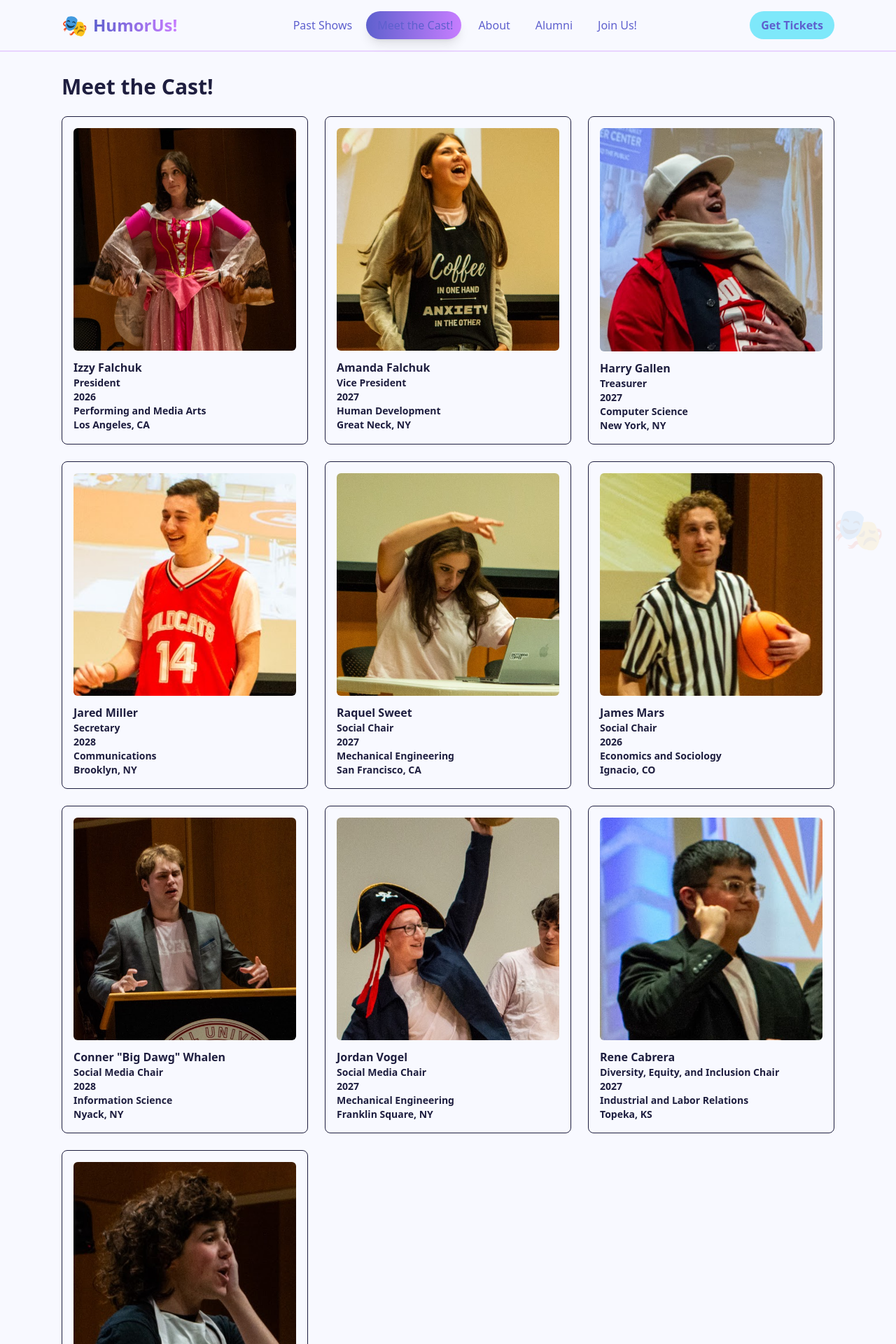
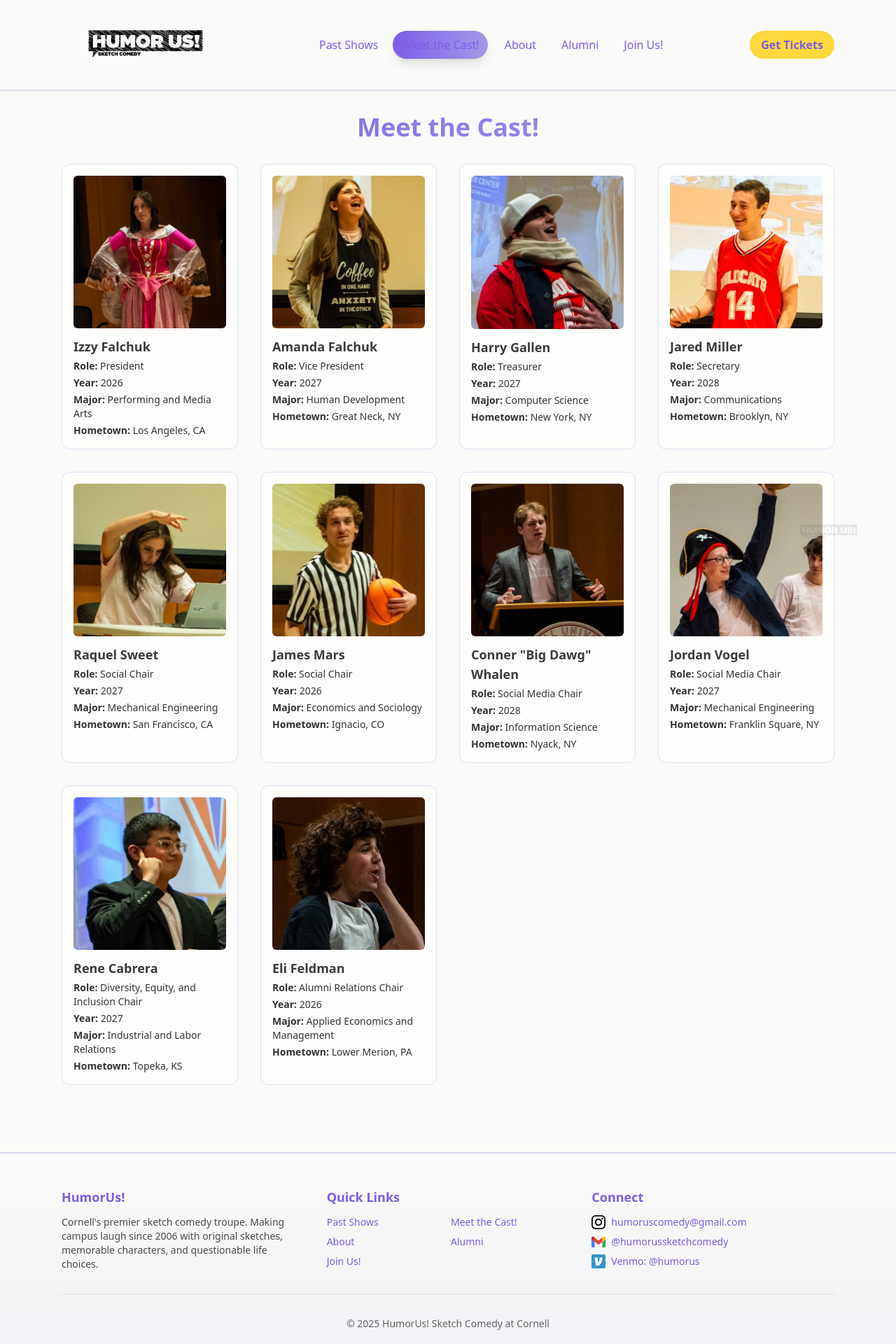
Before and after one commit to hwg2004/Humor-Us-Site, a Next.js app: page /people in a window 1280 px wide. Shown: the top 1920 px of the page at 70% size. Built offline with nearby package versions, Linux system fonts and the light colour scheme.

Commit message:
Added logo and fixed cast

```diff
--- a/app/globals.css
+++ b/app/globals.css
@@ -1,56 +1,81 @@
 @import "tailwindcss";
-/*
-Stage Lights:
+
+/* Softer, more comfortable color scheme */
 :root {
-  --color-bg: #FAFAFA;
-  --color-text: #2D3436;
-  --color-accent: #E63946;
-  --color-accent-dark: #B91C2A;
-  --color-accent-light: #457B9D;
-  --color-highlight: #F1FAEE;
-}
------------------------
-Cosmic Purple Vibe
-:root {
-  --color-bg: #F8F9FF;
-  --color-text: #1E1E3F;
-  --color-accent: #5E60CE;
-  --color-accent-dark: #4C4FB5;
-  --color-accent-light: #C77DFF;
-  --color-highlight: #7EE8FA;
-}
------------------------
-Electric Boogie Vibe
-:root {
-  --color-bg: #FAFAFF;
-  --color-text: #1A1A2E;
-  --color-accent: #FF006E;
-  --color-accent-dark: #CC0056;
-  --color-accent-light: #8338EC;
-  --color-highlight: #FFBE0B;
+  /* Light mode - warmer, softer tones */
+  --color-bg: #FAFAF8;              /* Warm off-white instead of stark white */
+  --color-text: #3A3A3F;            /* Softer dark gray instead of black */
+  --color-accent: #7C5CE6;          /* Softer purple (less saturated) */
+  --color-accent-dark: #5F45B8;     /* Deeper but not harsh */
+  --color-accent-light: #A599E9;    /* Gentle lavender */
+  --color-highlight: #FFD93D;       /* Warmer, less harsh yellow */
+
+  /* Additional soft colors for variety */
+  --color-surface: #FFFFFF;
+  --color-surface-alt: #F7F6F3;
+  --color-border: rgba(124, 92, 230, 0.15);
+  --color-text-muted: #6B6B76;
 }
 
+/* Dark mode - easier on the eyes */
+@media (prefers-color-scheme: dark) {
+  :root {
+    --color-bg: #1A1A1F;            /* Soft dark instead of pure black */
+    --color-text: #E4E4E7;          /* Soft white instead of pure white */
+    --color-accent: #9B85E8;        /* Lighter purple for dark mode */
+    --color-accent-dark: #7C5CE6;
+    --color-accent-light: #B8A9F3;
+    --color-highlight: #FFD93D;     /* Keep yellow consistent */
+
+    --color-surface: #252529;
+    --color-surface-alt: #2A2A30;
+    --color-border: rgba(155, 133, 232, 0.15);
+    --color-text-muted: #A0A0A8;
+  }
+}
+
+/* Alternative Color Schemes - Uncomment one to use */
+
+/* Option 1: Sage & Coral (Very soft and modern) */
+/*
 :root {
-  --color-bg: #F8FFFD;
-  --color-text: #1A3A37;
-  --color-accent: #00B4A6;
-  --color-accent-dark: #008F84;
-  --color-accent-light: #7C3AED;
-  --color-highlight: #FFE66D;
+  --color-bg: #FAF9F6;
+  --color-text: #3A4A3C;
+  --color-accent: #7BA098;
+  --color-accent-dark: #5C8077;
+  --color-accent-light: #A3C4BC;
+  --color-highlight: #F4A261;
 }
 */
+
+/* Option 2: Deep Blue & Amber (Professional but warm) */
+/*
 :root {
-  --color-bg: #F8F9FF;        /* very soft indigo-tinted background */
-  --color-text: #1E1E3F;      /* deep indigo text */
-  --color-accent: #5E60CE;    /* main purple */
-  --color-accent-dark: #4C4FB5;
-  --color-accent-light: #C77DFF; /* lilac highlight */
-  --color-highlight: #7EE8FA; /* fun cyan spark */
+  --color-bg: #F9FAFB;
+  --color-text: #2C3E50;
+  --color-accent: #4A69BD;
+  --color-accent-dark: #3754A5;
+  --color-accent-light: #718FC8;
+  --color-highlight: #FFA502;
 }
+*/
+
+/* Option 3: Dusty Rose & Sage (Very calming) */
+/*
+:root {
+  --color-bg: #FFFCF9;
+  --color-text: #3C3C3C;
+  --color-accent: #B08D8D;
+  --color-accent-dark: #936B6B;
+  --color-accent-light: #CDB5B5;
+  --color-highlight: #9CAF88;
+}
+*/
 
 body {
   background: var(--color-bg);
   color: var(--color-text);
+  transition: background-color 0.3s ease, color 0.3s ease;
 }
 
 a {
@@ -60,7 +85,7 @@ a {
 }
 
 a:hover {
-  color: var(--color-highlight);
+  color: var(--color-accent-dark);
 }
 
 /* Custom animations */
@@ -76,21 +101,36 @@ a:hover {
   }
 }
 
+@keyframes fade-in {
+  from {
+    opacity: 0;
+    transform: translateY(10px);
+  }
+  to {
+    opacity: 1;
+    transform: translateY(0);
+  }
+}
+
 .animate-gradient {
   animation: gradient 6s ease infinite;
+}
+
+.animate-fade-in {
+  animation: fade-in 0.5s ease-out;
 }
 
 .bg-300 {
   background-size: 300% 300%;
 }
 
-/* Pulse animation override for custom colors */
+/* Softer pulse animation */
 @keyframes pulse {
   0%, 100% {
-    opacity: 0.4;
+    opacity: 0.6;
   }
   50% {
-    opacity: 0.2;
+    opacity: 0.3;
   }
 }
 
@@ -99,7 +139,7 @@ html {
   scroll-behavior: smooth;
 }
 
-/* Custom scrollbar styles */
+/* Custom scrollbar styles - softer colors */
 ::-webkit-scrollbar {
   width: 12px;
 }
@@ -111,28 +151,19 @@ html {
 ::-webkit-scrollbar-thumb {
   background: var(--color-accent-light);
   border-radius: 6px;
+  opacity: 0.6;
 }
 
 ::-webkit-scrollbar-thumb:hover {
   background: var(--color-accent);
+  opacity: 0.8;
 }
 
-/* Focus styles for accessibility */
+/* Focus styles for accessibility - softer */
 *:focus-visible {
   outline: 2px solid var(--color-accent);
-  outline-offset: 2px;
-}
-
-/* Dark mode support */
-@media (prefers-color-scheme: dark) {
-  :root {
-    --color-bg: #0A0A0F;
-    --color-text: #F8F8FB;
-    --color-accent: #8B5CF6;
-    --color-accent-dark: #6C3BF5;
-    --color-accent-light: #A78BFA;
-    --color-highlight: #FBBF24;
-  }
+  outline-offset: 3px;
+  border-radius: 4px;
 }
 
 /* Utility classes */
@@ -142,10 +173,25 @@ html {
 
 .hover-lift:hover {
   transform: translateY(-4px);
-  box-shadow: 0 10px 30px rgba(108, 59, 245, 0.2);
+  box-shadow: 0 10px 30px rgba(124, 92, 230, 0.15);
 }
 
-/* Loading animation for future use */
+/* Softer shadows throughout */
+.shadow-soft {
+  box-shadow: 0 4px 20px rgba(0, 0, 0, 0.06);
+}
+
+.shadow-soft-lg {
+  box-shadow: 0 10px 40px rgba(0, 0, 0, 0.08);
+}
+
+/* Backdrop blur support */
+.backdrop-blur-soft {
+  backdrop-filter: blur(8px);
+  -webkit-backdrop-filter: blur(8px);
+}
+
+/* Loading animation */
 @keyframes spin {
   from {
     transform: rotate(0deg);
@@ -158,3 +204,8 @@ html {
 .animate-spin-slow {
   animation: spin 3s linear infinite;
 }
+
+/* Smooth transitions for theme changes */
+* {
+  transition: background-color 0.2s ease, border-color 0.2s ease;
+}
--- a/app/join/page.tsx
+++ b/app/join/page.tsx
@@ -38,7 +38,7 @@ export default function JoinPage() {
       <div className="space-y-6">
         <h2 className="text-2xl font-bold">Auditions</h2>
 
-        <div className="grid gap-4 md:grid-cols-3">
+        {/* <div className="grid gap-4 md:grid-cols-3">
           <div className="rounded-lg border-2 border-[var(--color-highlight)] p-4">
             <div className="text-3xl font-bold text-[var(--color-accent)] mb-2">Step 1</div>
             <h3 className="font-semibold mb-2">Come to Our Show!</h3>
@@ -62,7 +62,7 @@ export default function JoinPage() {
               Prepare 2-3 minutes of comedy content and come ready to play some improv games!
             </p>
           </div>
-        </div>
+        </div> */}
 
         <div className="rounded-lg bg-[var(--color-highlight)]/20 border-2 border-[var(--color-highlight)] p-6">
           <h3 className="font-bold text-lg mb-3">📅 Important Dates</h3>
--- a/app/layout.tsx
+++ b/app/layout.tsx
@@ -2,6 +2,7 @@ import type { Metadata } from "next";
 import Link from "next/link";
 import { NavLinks } from "./components/NavLinks";
 import "./globals.css";
+import Image from "next/image";
 
 export const metadata: Metadata = {
   title: "HumorUs! Sketch Comedy at Cornell",
@@ -39,10 +40,15 @@ export default function RootLayout({
                 href="/"
                 className="group flex items-center gap-2 transition-transform hover:scale-105"
               >
-                <span className="text-3xl group-hover:rotate-12 transition-transform">🎭</span>
-                <span className="font-bold text-2xl bg-gradient-to-r from-[var(--color-accent)] to-[var(--color-accent-light)] bg-clip-text text-transparent">
-                  HumorUs!
-                </span>
+               <Image
+                  src="/logos/HumorUs_Logo.svg"
+                  alt="HumorUs Logo"
+                  width={240}
+                  height={90}
+                  priority
+                  className="transition-transform group-hover:scale-105"
+                  style={{ maxHeight: "96px" }}
+                />
               </Link>
 
               {/* Navigation Links */}
@@ -105,7 +111,13 @@ export default function RootLayout({
                     href="mailto:humoruscomedy@gmail.com"
                     className="flex items-center gap-2 text-sm text-black/70 dark:text-white/70 hover:text-[var(--color-accent)] transition-colors"
                   >
-                    <span>✉️</span>
+                     <Image
+                        src="/logos/instagram.svg"
+                        alt="Instagram"
+                        width={20}
+                        height={20}
+                        className="hover:opacity-80 transition-opacity"
+                      />
                     <span>humoruscomedy@gmail.com</span>
                   </a>
                   <a
@@ -114,7 +126,13 @@ export default function RootLayout({
                     rel="noopener noreferrer"
                     className="flex items-center gap-2 text-sm text-black/70 dark:text-white/70 hover:text-[var(--color-accent)] transition-colors"
                   >
-                    <span>📱</span>
+                   <Image
+                      src="/logos/gmail.svg"
+                      alt="Gmail"
+                      width={20}
+                      height={20}
+                      className="hover:opacity-80 transition-opacity"
+                    />
                     <span>@humorussketchcomedy</span>
                   </a>
                   <a
@@ -123,7 +141,13 @@ export default function RootLayout({
                     rel="noopener noreferrer"
                     className="flex items-center gap-2 text-sm text-black/70 dark:text-white/70 hover:text-[var(--color-accent)] transition-colors"
                   >
-                    <span>💸</span>
+                   <Image
+                      src="/logos/venmo-icon.svg"
+                      alt="Venmo"
+                      width={20}
+                      height={20}
+                      className="hover:opacity-80 transition-opacity"
+                    />
                     <span>Venmo: @humorus</span>
                   </a>
                 </div>
@@ -141,7 +165,17 @@ export default function RootLayout({
 
         {/* Fun Easter Egg - Floating Comedy Masks (optional, remove if too much) */}
         <div className="fixed bottom-4 right-4 opacity-10 pointer-events-none z-0">
-          <div className="text-6xl animate-pulse">🎭</div>
+          <div className="text-6xl animate-pulse">
+            <Image
+              src="/logos/HumorUs_Logo.svg"
+              alt="HumorUs Logo"
+              width={160}
+              height={60}
+              priority
+              className="transition-transform group-hover:scale-105"
+              style={{ maxHeight: "48px" }}
+            />
+          </div>
         </div>
       </body>
     </html>
--- a/app/page.tsx
+++ b/app/page.tsx
@@ -21,17 +21,22 @@ export default function Home() {
   return (
     <div className="space-y-12">
       {/* Hero Section with Animation */}
-      <section className="relative min-h-[60vh] flex flex-col justify-center items-center text-center px-6 py-12">
+      <section className="relative min-h-[70vh] flex flex-col justify-center items-center text-center px-6 py-20">
         <div className="absolute inset-0 -z-10 overflow-hidden">
           <div className="absolute -top-1/2 -left-1/2 w-full h-full bg-gradient-to-br from-[var(--color-accent)]/20 via-transparent to-transparent rounded-full blur-3xl animate-pulse" />
           <div className="absolute -bottom-1/2 -right-1/2 w-full h-full bg-gradient-to-tl from-[var(--color-highlight)]/20 via-transparent to-transparent rounded-full blur-3xl animate-pulse" style={{ animationDelay: '1s' }} />
         </div>
 
-        <h1 className="text-6xl sm:text-7xl md:text-8xl font-bold mb-6">
-          <span className="bg-gradient-to-r from-[var(--color-accent)] via-[var(--color-accent-light)] to-[var(--color-highlight)] bg-clip-text text-transparent animate-gradient bg-300">
-            HumorUs!
-          </span>
-        </h1>
+       <div className="mb-6">
+          <Image
+            src="/logos/HumorUs_Logo.svg"
+            alt="HumorUs Sketch Comedy Logo"
+            width={750}
+            height={250}
+            priority
+            className="mx-auto drop-shadow-md transition-transform duration-500 hover:scale-105"
+          />
+        </div>
 
         <p className="text-xl sm:text-2xl text-black/70 dark:text-white/70 mb-8 h-8 transition-all duration-500">
           {taglines[currentTagline]}
--- a/app/people/page.tsx
+++ b/app/people/page.tsx
@@ -1,18 +1,22 @@
 import Image from "next/image";
 
 type Person = {
-  name: string; role?: string; year?: string; major?: string; hometown?: string; headshot?: string;
+  name: string;
+  role?: string;
+  year?: string;
+  major?: string;
+  hometown?: string;
+  headshot?: string;
 };
 
 const people: Person[] = [
-  // drop real names here:
   { name: "Izzy Falchuk", role: "President", year: "2026", major: "Performing and Media Arts", hometown: "Los Angeles, CA", headshot: "/images/people/izzy_headshot.jpg" },
   { name: "Amanda Falchuk", role: "Vice President", year: "2027", major: "Human Development", hometown: "Great Neck, NY", headshot: "/images/people/amanda_headshot.jpg" },
   { name: "Harry Gallen", role: "Treasurer", year: "2027", major: "Computer Science", hometown: "New York, NY", headshot: "/images/people/harry_headshot.jpg" },
   { name: "Jared Miller", role: "Secretary", year: "2028", major: "Communications", hometown: "Brooklyn, NY", headshot: "/images/people/jared_headshot.jpg" },
   { name: "Raquel Sweet", role: "Social Chair", year: "2027", major: "Mechanical Engineering", hometown: "San Francisco, CA", headshot: "/images/people/raquel_headshot.jpg" },
   { name: "James Mars", role: "Social Chair", year: "2026", major: "Economics and Sociology", hometown: "Ignacio, CO", headshot: "/images/people/james_headshot.jpg" },
-  { name: "Conner \"Big Dawg\" Whalen", role: "Social Media Chair", year: "2028", major: "Information Science", hometown: "Nyack, NY", headshot: "/images/people/conner_headshot.jpg" },
+  { name: 'Conner "Big Dawg" Whalen', role: "Social Media Chair", year: "2028", major: "Information Science", hometown: "Nyack, NY", headshot: "/images/people/conner_headshot.jpg" },
   { name: "Jordan Vogel", role: "Social Media Chair", year: "2027", major: "Mechanical Engineering", hometown: "Franklin Square, NY", headshot: "/images/people/jordan_headshot.jpg" },
   { name: "Rene Cabrera", role: "Diversity, Equity, and Inclusion Chair", year: "2027", major: "Industrial and Labor Relations", hometown: "Topeka, KS", headshot: "/images/people/rene_headshot.jpg" },
   { name: "Eli Feldman", role: "Alumni Relations Chair", year: "2026", major: "Applied Economics and Management", hometown: "Lower Merion, PA", headshot: "/images/people/eli_headshot.jpg" }
@@ -20,24 +24,47 @@ const people: Person[] = [
 
 export default function PeoplePage() {
   return (
-    <section className="space-y-6">
-      <h1 className="text-3xl font-bold">Meet the Cast!</h1>
-      <div className="grid gap-6 sm:grid-cols-2 md:grid-cols-3">
-        {people.map(p => (
-          <article key={p.name} className="rounded-lg border p-4">
+    <section className="space-y-8">
+      <h1 className="text-4xl font-bold text-center bg-gradient-to-r from-[var(--color-accent)] to-[var(--color-accent-light)] bg-clip-text text-transparent">
+        Meet the Cast!
+      </h1>
+
+      <div className="grid gap-8 sm:grid-cols-2 md:grid-cols-3 lg:grid-cols-4">
+        {people.map((p) => (
+          <article key={p.name} className="rounded-xl border border-[var(--color-accent-light)]/30 p-4 hover:shadow-lg hover:-translate-y-1 transition-all bg-white/50 dark:bg-black/20">
             {p.headshot && (
               <Image
                 src={p.headshot}
                 alt={`${p.name} headshot`}
-                width={600} height={750}
-                className="w-full h-auto rounded-md"
+                width={400}
+                height={500}
+                className="w-full h-auto rounded-md object-cover"
               />
             )}
-            <h3 className="mt-3 font-semibold">{p.name}</h3>
-            {p.role && <p className="text-sm font-semibold">{p.role}</p>}
-            {p.year && <p className="text-sm font-semibold">{p.year}</p>}
-            {p.major && <p className="text-sm font-semibold">{p.major}</p>}
-            {p.hometown && <p className="text-sm font-semibold">{p.hometown}</p>}
+            <div className="mt-3 space-y-1">
+              <h3 className="text-lg font-bold">{p.name}</h3>
+
+              {p.role && (
+                <p className="text-sm text-black/80 dark:text-white/80">
+                  <span className="font-semibold">Role:</span> {p.role}
+                </p>
+              )}
+              {p.year && (
+                <p className="text-sm text-black/80 dark:text-white/80">
+                  <span className="font-semibold">Year:</span> {p.year}
+                </p>
+              )}
+              {p.major && (
+                <p className="text-sm text-black/80 dark:text-white/80">
+                  <span className="font-semibold">Major:</span> {p.major}
+                </p>
+              )}
+              {p.hometown && (
+                <p className="text-sm text-black/80 dark:text-white/80">
+                  <span className="font-semibold">Hometown:</span> {p.hometown}
+                </p>
+              )}
+            </div>
           </article>
         ))}
       </div>
--- a/app/shows/page.tsx
+++ b/app/shows/page.tsx
@@ -37,16 +37,18 @@ const pastShows: Show[] = [
     date: "2024-05-04",
     venue: "Klarman Auditorium",
     poster: "/images/shows/SP24Poster.jpg",
+    favorite: true,
     videoUrl: "https://www.youtube.com/watch?v=grYWzfQGIGQ&list=PLQHtzx1MTEo_CSRvvXKIbXHZErhqrjZNk"
   },
-  {
-    slug: "2023-11-14-fall",
-    title: "Humor Us Presents: Welcome to the Afterlife",
-    date: "2023-11-14",
-    venue: "Klarman Auditorium",
-    poster: "/images/shows/FA23Poster.jpg",
-    videoUrl: "https://www.youtube.com/watch?v=VXdHLJ1tMBU&list=PLQHtzx1MTEo9PUWfL_-zV-zcaSqZjcny6"
-  }
+  // {
+  //   slug: "2023-11-14-fall",
+  //   title: "Humor Us Presents: Welcome to the Afterlife",
+  //   date: "2023-11-14",
+  //   venue: "Klarman Auditorium",
+  //   poster: "/images/shows/FA23Poster.jpg",
+  //   favorite: true,
+  //   videoUrl: "https://www.youtube.com/watch?v=VXdHLJ1tMBU&list=PLQHtzx1MTEo9PUWfL_-zV-zcaSqZjcny6"
+  // }
 
   // Add more shows as needed
 ];
@@ -68,8 +70,7 @@ export default function PastShowsPage() {
           Past Shows Archive
         </h1>
         <p className="text-lg mt-4 text-black/70 dark:text-white/70">
-          Relive the laughs! Browse through our collection of past shows, featuring original sketches
-          about everything from dining hall disasters to prelim panic.
+          Relive the laughs! See below for a list of our past shows, complete with posters, dates, venues, and links to videos where available.
         </p>
       </div>
 
@@ -77,7 +78,7 @@ export default function PastShowsPage() {
       {favoriteShows.length > 0 && (
         <div className="space-y-4">
           <h2 className="text-2xl font-bold flex items-center gap-2">
-            <span>⭐</span> Fan Favorites
+            Recent Shows
           </h2>
           <div className="grid gap-6 md:grid-cols-2 lg:grid-cols-3">
             {favoriteShows.map(show => (
@@ -94,14 +95,10 @@ export default function PastShowsPage() {
                       fill
                       className="object-cover"
                     />
-                    <div className="absolute top-2 right-2 bg-[var(--color-highlight)] text-black px-2 py-1 rounded-full text-sm font-bold">
-                      ⭐ Favorite
-                    </div>
                   </div>
                 ) : (
                   <div className="aspect-[3/4] bg-gradient-to-br from-[var(--color-accent)] to-[var(--color-accent-light)] flex items-center justify-center">
                     <div className="text-center text-white p-4">
-                      <span className="text-6xl">🎭</span>
                       <p className="mt-2 font-bold">Poster Coming Soon</p>
                     </div>
                   </div>
@@ -171,7 +168,7 @@ export default function PastShowsPage() {
           ))}
       </div>
 
-      {/* Fun Stats */}
+      {/* Fun Stats
       <div className="rounded-xl bg-gradient-to-r from-[var(--color-accent)] to-[var(--color-accent-light)] text-white p-8">
         <h3 className="text-2xl font-bold mb-6 text-center">By The Numbers</h3>
         <div className="grid grid-cols-2 md:grid-cols-4 gap-4 text-center">
@@ -194,7 +191,7 @@ export default function PastShowsPage() {
             <div className="text-sm opacity-90">Laughs Generated</div>
           </div>
         </div>
-      </div>
+      </div> */}
 
       {/* Call to Action */}
       <div className="text-center py-8 space-y-4">
```
Also changed, not shown: public/logos/HumorUs_Logo.svg (added).
